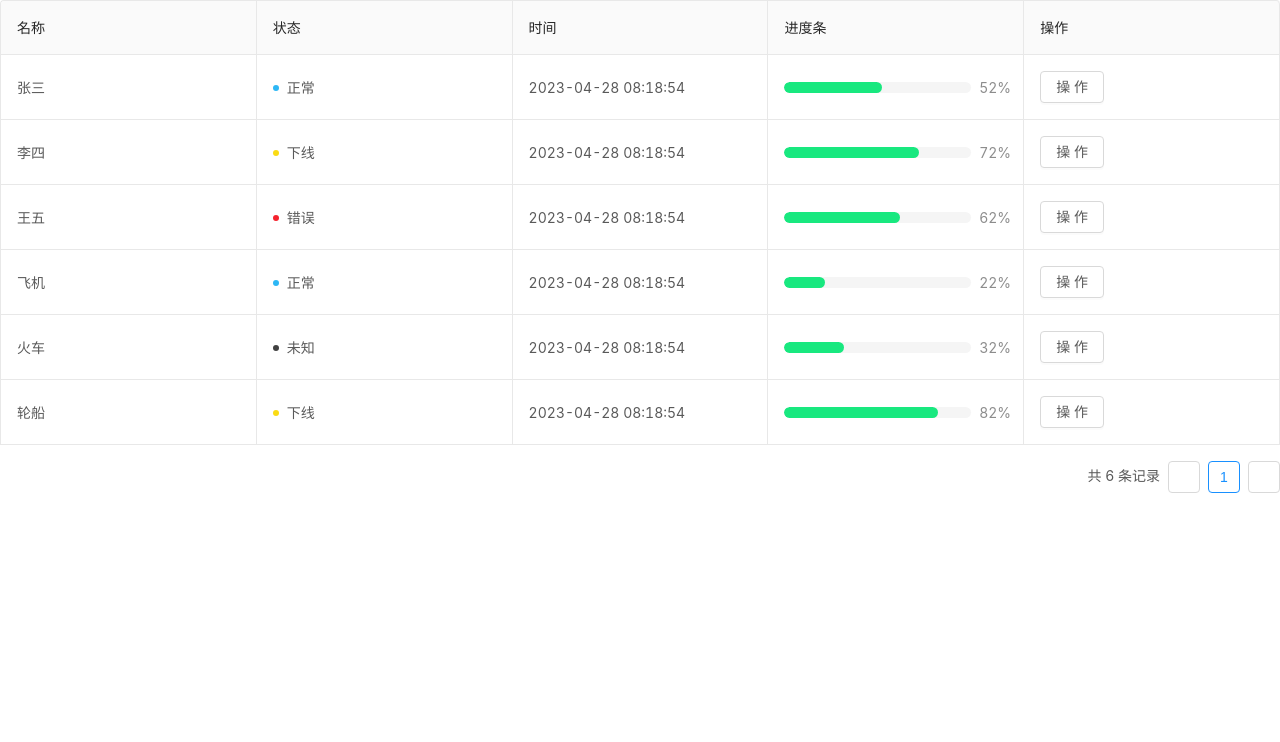
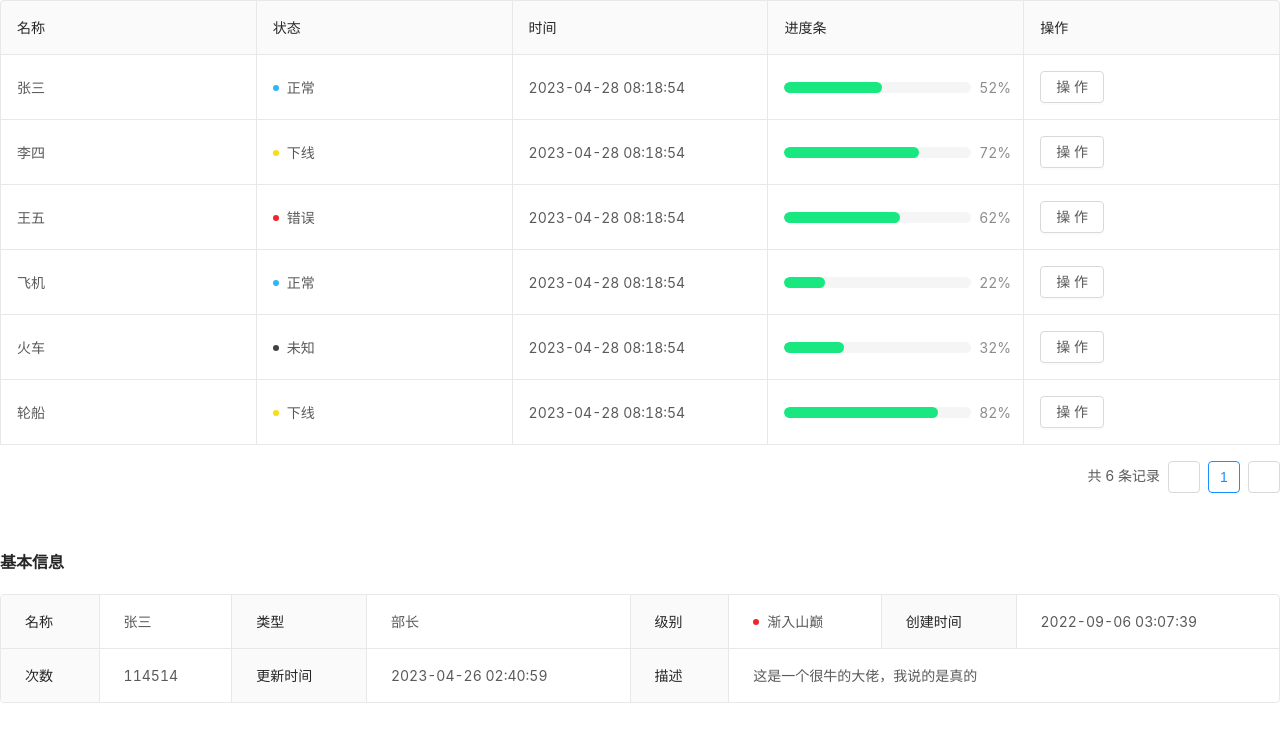
Before and after one commit to telescope114/article14, a Vue app: page / in a window 1280 px wide. Shown: the top 742 px of the page. Built offline with nearby package versions, Linux system fonts and the light colour scheme.

Commit message:
feat: 添加并完成MyDescription及其配套组件、配置、函数封装

```diff
--- a/src/App.vue
+++ b/src/App.vue
@@ -1,15 +1,17 @@
 <template>
   <div id="app">
     <page-table />
+    <description-show />
   </div>
 </template>
 
 <script lang="ts">
 import { Vue, Component } from 'vue-property-decorator'
-import PageTable from '@/components/organisms/PageTable.vue'
+import PageTable from './components/organisms/PageTable.vue'
+import DescriptionShow from './components/organisms/DescriptionShow.vue'
 
 @Component({
-  components: { PageTable }
+  components: { DescriptionShow, PageTable }
 })
 export default class App extends Vue {
 }
--- /dev/null
+++ b/src/components/atoms/MyLevel.vue
@@ -0,0 +1,32 @@
+<template>
+  <div class="my-level">
+    <a-badge :color="colorList[level]" :text="textList[level]" />
+  </div>
+</template>
+
+<script lang="ts">
+import { Badge as ABadge } from 'ant-design-vue'
+export default {
+  name: 'MyLevel',
+  components: { ABadge },
+  props: ['level'],
+  data () {
+    return {
+      colorList: [
+        '#363636', '#fadb14', '#faad14',
+        '#fa8c16', '#eb2f96', '#eb2f96',
+        '#fa541c', '#f5222d', '#ff0000'
+      ],
+      textList: [
+        '远观山寺', '初窥门庭', '逐步适应',
+        '筚路蓝缕', '深入探习', '小有成就',
+        '初露锋芒', '渐入山巅', '从山皆小'
+      ]
+    }
+  }
+}
+</script>
+
+<style scoped>
+
+</style>
--- /dev/null
+++ b/src/components/atoms/MyTime.vue
@@ -0,0 +1,21 @@
+<template>
+  <div class="my-time">{{ show }}</div>
+</template>
+
+<script>
+import moment from 'moment/moment'
+export default {
+  name: 'MyTime',
+  props: ['time', 'format'],
+  computed: {
+    show () {
+      const format = this.format || 'YYYY-MM-DD hh:mm:ss'
+      return moment(this.time).format(format)
+    }
+  }
+}
+</script>
+
+<style scoped>
+
+</style>
--- /dev/null
+++ b/src/components/molecules/MyDescriptions.vue
@@ -0,0 +1,45 @@
+<template>
+  <a-descriptions class="my-description" size="default" bordered :column="4" :title="title">
+    <template v-for="(item, index) of config">
+      <a-descriptions-item
+        :key="index"
+        :label="item.label"
+        :span="item.span"
+      >
+        <my-level v-if="item.value === 'level'" :level="value[item.value]" />
+        <my-time v-else-if="item.method === 'dateTime'" :time="value[item.value]" format="YYYY-MM-DD hh:mm:ss" />
+        <div v-else v-html="value[item.value]" />
+      </a-descriptions-item>
+    </template>
+  </a-descriptions>
+</template>
+
+<script lang="ts">
+import {
+  Descriptions,
+  Descriptions as ADescriptions
+} from 'ant-design-vue'
+import MyLevel from '../atoms/MyLevel.vue'
+import MyTime from '../atoms/MyTime.vue'
+export default {
+  name: 'MyDescription',
+  components: { ADescriptions, ADescriptionsItem: Descriptions.Item, MyLevel, MyTime },
+  props: {
+    value: {
+      type: Object,
+      default: () => ({})
+    },
+    config: {
+      type: Array,
+      default: () => ([])
+    },
+    title: {
+      type: String,
+      default: () => '基本信息'
+    }
+  }
+}
+</script>
+
+<style scoped>
+</style>
--- /dev/null
+++ b/src/components/organisms/DescriptionShow.vue
@@ -0,0 +1,43 @@
+<template>
+  <div class="description-show">
+    <my-description
+      :config="descriptionConfig"
+      :value="descriptionInfo"
+    />
+  </div>
+</template>
+
+<script lang="ts">
+import MyDescription from '../molecules/MyDescriptions.vue'
+
+export default {
+  name: 'DescriptionShow',
+  components: { MyDescription },
+  data () {
+    return {
+      descriptionConfig: [
+        { label: '名称', value: 'name', span: 1 },
+        { label: '类型', value: 'type', span: 1 },
+        { label: '级别', value: 'level', span: 1 },
+        { label: '创建时间', value: 'createTime', span: 1, method: 'dateTime' },
+        { label: '次数', value: 'count', span: 1 },
+        { label: '更新时间', value: 'updateTime', span: 1, method: 'dateTime' },
+        { label: '描述', value: 'description', span: 2 }
+      ],
+      descriptionInfo: {
+        name: '张三',
+        type: '部长',
+        level: '7',
+        createTime: 1662476859719,
+        count: 114514,
+        updateTime: 1682476859719,
+        description: '这是一个很牛的大佬，我说的是真的'
+      }
+    }
+  }
+}
+</script>
+
+<style scoped>
+
+</style>
--- a/src/components/organisms/PageTable.vue
+++ b/src/components/organisms/PageTable.vue
@@ -51,6 +51,6 @@ export default {
 
 <style scoped>
 .page-table {
-  height: 800px;
+  height: 550px;
 }
 </style>
```
